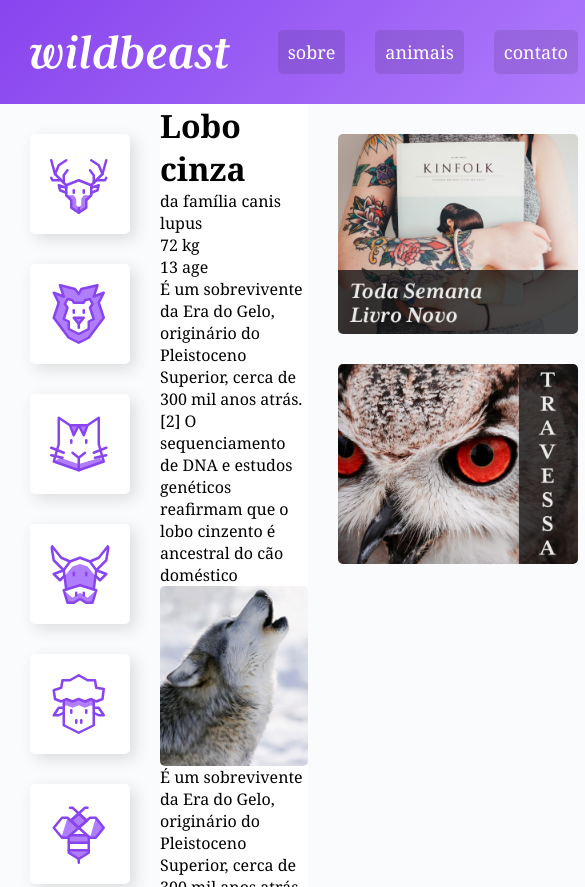
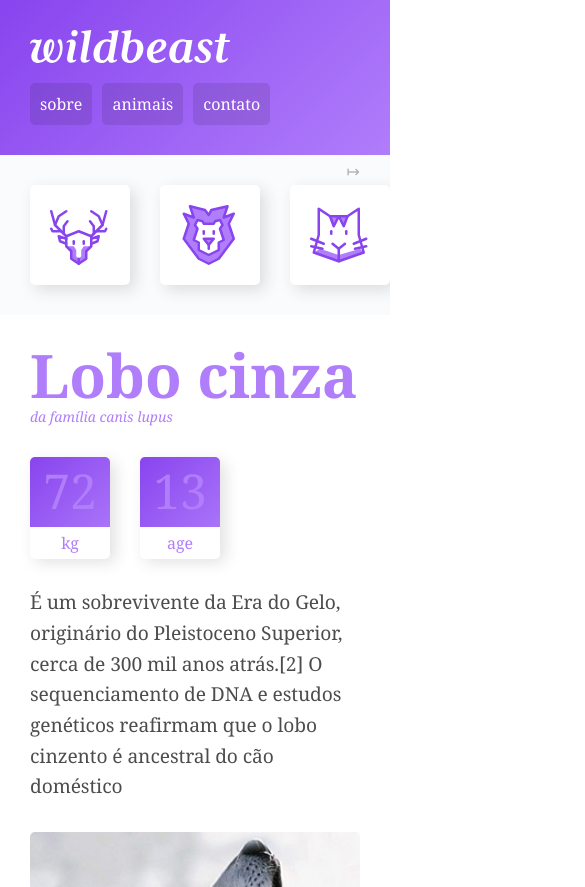
Before and after one commit to TBcharlie/aula-de-gridlayout-css, a plain HTML site: page index.html in a window 390 px wide. Shown: the top 887 px of the page, 585 px wide, since content can reach past the window. Drawn offline with Linux system fonts and the light colour scheme.

Commit message:
aula finalizada

```diff
--- a/css/style.css
+++ b/css/style.css
@@ -1,116 +1,336 @@
-body, p,h1,ul,li,blockquote{
+body,
+p,
+h1,
+ul,
+li,
+blockquote {
     padding: 0px;
     margin: 0px;
 }
+
 body {
     font-family: "Volkorn", Georgia, Serif;
 }
 
-li{
+li {
     list-style: none;
 }
 
-a{
+a {
     text-decoration: none;
 }
 
-img{
+img {
     display: block;
-    max-width: 100%;
+    width: 100%;
     border-radius: 5px;
 }
 
 /* grid principal */
-.estrutura{
+.estrutura {
     display: grid;
-    grid-template-columns: minmax(160px,1fr) 3fr 300px;
+    grid-template-columns: minmax(160px, 1fr) 3fr 300px;
     grid-template-areas:
-    "header header header"
-    "sidenav content anuncios"
-    "footer footer footer";
+        "header header header"
+        "sidenav content anuncios"
+        "footer footer footer";
+}
+
+@media (max-width:1200px){
+    .estrutura {
+        grid-template-areas:
+        "header header header"
+        "sidenav content content"
+        "sidenav anuncios anuncios"
+        "footer footer footer"
+        ;
+    }
+}
+@media (max-width:760px){
+    .estrutura {
+        grid-template-columns: 100%;
+        grid-template-areas:
+        "header"
+        "sidenav"
+        "content"
+        "anuncios"
+        "footer"
+        ;
+    }
 }
 
 /* header */
 
-.header{
+.header {
     grid-area: header;
-    background: linear-gradient(135deg,#8844ee,#B07DFB);
+    background: linear-gradient(135deg, #8844ee, #B07DFB);
     padding: 30px;
-    display:grid;
+    display: grid;
     grid-template-columns: 1fr auto;
     align-items: center;
 }
 
-.logo{
+.logo {
     max-width: 200px;
 }
 
 .header nav ul {
-    display:flex;
-    flex-wrap:wrap;
+    display: flex;
+    flex-wrap: wrap;
 }
-.header nav a{
-    display:block;
+
+.header nav a {
+    display: block;
     padding: 10px;
     color: white;
     font-size: 1.125em;
-    background: rgba(0,0,0,.1);
+    background: rgba(0, 0, 0, .1);
     border-radius: 5px;
     transition: 0.1s;
 }
-.header nav a:hover{
-    background:rgba(0,0,0,.5);
+
+.header nav a:hover {
+    background: rgba(0, 0, 0, .5);
 }
 
- .header li + li{
-    margin-left:30px;
+.header li+li {
+    margin-left: 30px;
+}
+
+@media (max-width: 760px){
+ .header{
+     grid-template-columns: auto;
+ }
+ .logo{
+     margin-bottom: 20px;
+ }
+ .header nav a{
+     font-size: 1em;
+ }
+ .header li+li {
+     margin-left: 10px;
+ }
+
 }
 
 /* sidenav*/
-.sidenav{
+.sidenav {
     grid-area: sidenav;
     background: #fafbfc;
-    padding:30px;
+    padding: 30px;
 }
 
-.sidenav li a{
-    display:block;
+.sidenav li a {
+    display: block;
     min-width: 60px;
     max-width: 100px;
     margin: 0 auto 30px auto;
     background: white;
-    padding:20px;
+    padding: 20px;
     border-radius: 5px;
-    box-shadow: 5px 5px 15px 0px rgba(44,44,44,0.15);
+    box-shadow: 5px 5px 15px 0px rgba(44, 44, 44, 0.15);
 }
 
-.sidenav li a:hover{
+.sidenav li a:hover {
     background: #B07DFB;
 }
 
+@keyframes seta{
+    from {
+        right: 30px;
+    }
+    to{
+        right: 20px;
+    }
+}
+@media(max-width: 760px){
+    .sidenav{
+        position: relative;
+        overflow-x: auto;
+        -webkit-overflow-scrolling:touch;
+        -ms-overflow-style: -ms-autohiding-scrollbar;
+    }
+
+    .sidenav::after{
+        content: '↦';
+        position: absolute;
+        top: 5px;
+        right: 30px;
+        color: rgba(0, 0, 0, .3);
+        animation: seta .5s ease-in 0s infinite alternate;
+    }
+
+    .sidenav ul{
+        display: flex;
+    }
+
+    .sidenav li{
+        flex: 1 0 60px;
+    }
+    .sidenav{
+        padding: 0 30px;
+    }
+
+    .sidenav li a {
+        margin: 30px 30px 30px 0;
+    }
+
+}
+
 /* content*/
-.content{
-    grid-area:content;
+.content {
+    grid-area: content;
+    max-width: 900px;
+    margin: 0 auto;
+    padding: 30px;
+    display: grid;
+    grid-template-columns: 1fr 1fr;
+    grid-gap: 30px;
+}
+
+.col-wide {
+    grid-column: 1/-1;
+}
+
+/* content*/
+.imagem-1 {
+    grid-row: span 2;
+    align-self: end;
+}
+
+.item-2 {
+    align-self: end;
+}
+
+/*Estilos content*/
+
+p {
+    font-size: 1.2em;
+    line-height: 1.6;
+    letter-spacing: -0.005em;
+    color: rgba(0, 0, 0, 0.7);
+}
+
+.informacoes p+p {
+    margin-top: 30px;
+}
+
+/* Titulo*/
+
+.titulo {
+    color: #B07DFB;
+}
+
+.titulo h1 {
+    font-size: 3.75em;
+    line-height: 1;
+    font-weight: 700;
+}
+
+.titulo span {
+    font-size: 0.875em;
+    font-style: italic;
+}
+
+/*caracteristicas*/
+
+.caracteristicas {
+    display: flex;
+    align-items:flex-start;
+}
+
+.caracteristicas>div {
+    width: 80px;
+    text-align: center;
+    background: linear-gradient(135deg, #8844ee, #B07DFB);
+    border-radius: 5px;
+    box-shadow: 5px 5px 15px 0px rgba(44, 44, 44, 0.15);
+    position: relative;
+}
+
+.caracteristicas>div:first-child {
+    margin-right: 30px;
+}
+
+.caracteristicas span {
+    display: block;
+    color: #B07DFB;
+}
+
+.numero {
+    color: #B07DFB;
+    font-size: 3em;
+    line-height: 1;
+    margin: 10px auto;
+}
+
+.rotulo {
+    background: white;
+    border-radius: 0 0 5px 5px;
+    padding: 5px 0;
+    position: relative;
+    top: 2px;
+}
+
+.destaque{
+    font-size: 0.875em;
+    color: #B07DFB;
+    max-width: 16em;
+}
+
+.citacao, .atributos{
+    align-self: start;
+    padding: 30px;
+    border-radius: 5px;
+    box-shadow: 5px 5px 15px 0px rgba(44, 44, 44, 0.15);
+    background: linear-gradient(135deg, #8844ee, #B07DFB);
+}
+
+.citacao p {
+    font-size:  1.5em;
+    font-style: italic;
+    text-align: center;
+    color: white;
+    max-width: 500px;
+    margin: 0 auto;
+}
+
+.atributos li{
+    color: white;
+    font-family: Courier, monospace;
+    font-size: 1.125em;
+    padding: 15px;
+}
+
+.atributos li + li {
+    border-top: 2px solid #B07DFB;
+}
+
+@media(max-width: 600px){
+    .content{
+        grid-template-columns: auto;
+    }
 }
 
 /* anuncios*/
-.anuncios{
+.anuncios {
     grid-area: anuncios;
     background: #fafbfc;
-    display:grid;
+    display: grid;
     align-content: start;
-    padding:30px;
-    grid-gap:30px;
+    padding: 30px;
+    grid-gap: 30px;
+    grid-template-columns: repeat(auto-fit, minmax(150px,1fr));
 }
 
 /* footer*/
-.footer{
+.footer {
     grid-area: footer;
-    background: linear-gradient(135deg,#8844ee,#B07DFB);
+    background: linear-gradient(135deg, #8844ee, #B07DFB);
 }
 
 .footer p {
     color: white;
-    text-align:center;
-    padding:30px;
+    text-align: center;
+    padding: 30px;
 }
--- a/index.html
+++ b/index.html
@@ -47,19 +47,19 @@
                     <span class="rotulo">age</span>
                 </div>
             </div>
-            <p> É um sobrevivente da Era do Gelo, originário do Pleistoceno Superior, cerca de 300 mil anos atrás.[2] O
+            <p class="col-wide"> É um sobrevivente da Era do Gelo, originário do Pleistoceno Superior, cerca de 300 mil anos atrás.[2] O
                 sequenciamento de DNA e estudos genéticos reafirmam que o lobo cinzento é ancestral do cão doméstico</p>
-            <img src="img/wolf1.jpg" alt="">
-            <p>É um sobrevivente da Era do Gelo, originário do Pleistoceno Superior, cerca de 300 mil anos atrás.[2] O
+            <img class="imagem-1" src="img/wolf1.jpg" alt="">
+            <p class="destaque">É um sobrevivente da Era do Gelo, originário do Pleistoceno Superior, cerca de 300 mil anos atrás.[2] O
                 sequenciamento de DNA e estudos.</p>
-            <img src="img/wolf2.jpg" alt="">
+            <img class="imagem-2" src="img/wolf2.jpg" alt="">
             <p>O peso e tamanho dos lobos variam muito em todo o mundo, tendendo a aumentar proporcionalmente com a
                 latitude, como previsto pela teoria de Christian Bergmann. Em geral, a altura, medida a partir dos
                 ombros, varia de 60 a 95 centímetros.</p>
             <p>O peso varia geograficamente. Em média, os lobos europeus pesam 38,5 kg; os lobos da América do Norte, 36
                 kg; os lobos indianos e árabes, 25 kg.[7] Embora raros, lobos com mais de 77 kg foram encontrados no
                 Alasca, Canadá,[8] e na antiga União Soviética.</p>
-            <blockquote class="citacao">
+            <blockquote class="citacao col-wide">
                 <p>“Há algo no uivar do lobo que tira um homem do aqui e agora e o transporta para uma floresta da
                     mente.”</p>
             </blockquote>
@@ -79,7 +79,7 @@
                     O sequenciamento de DNA e estudos genéticos reafirmam que o lobo cinzento é ancestral do cão
                     doméstico.</p>
             </div>
-            <img src="img/wolf3.jpg" alt="">
+            <img class="col-wide" src="img/wolf3.jpg" alt="">
         </main>
         <aside class="anuncios">
             <div class="anuncio-item">
```
Also changed, not shown: 1 other file.
